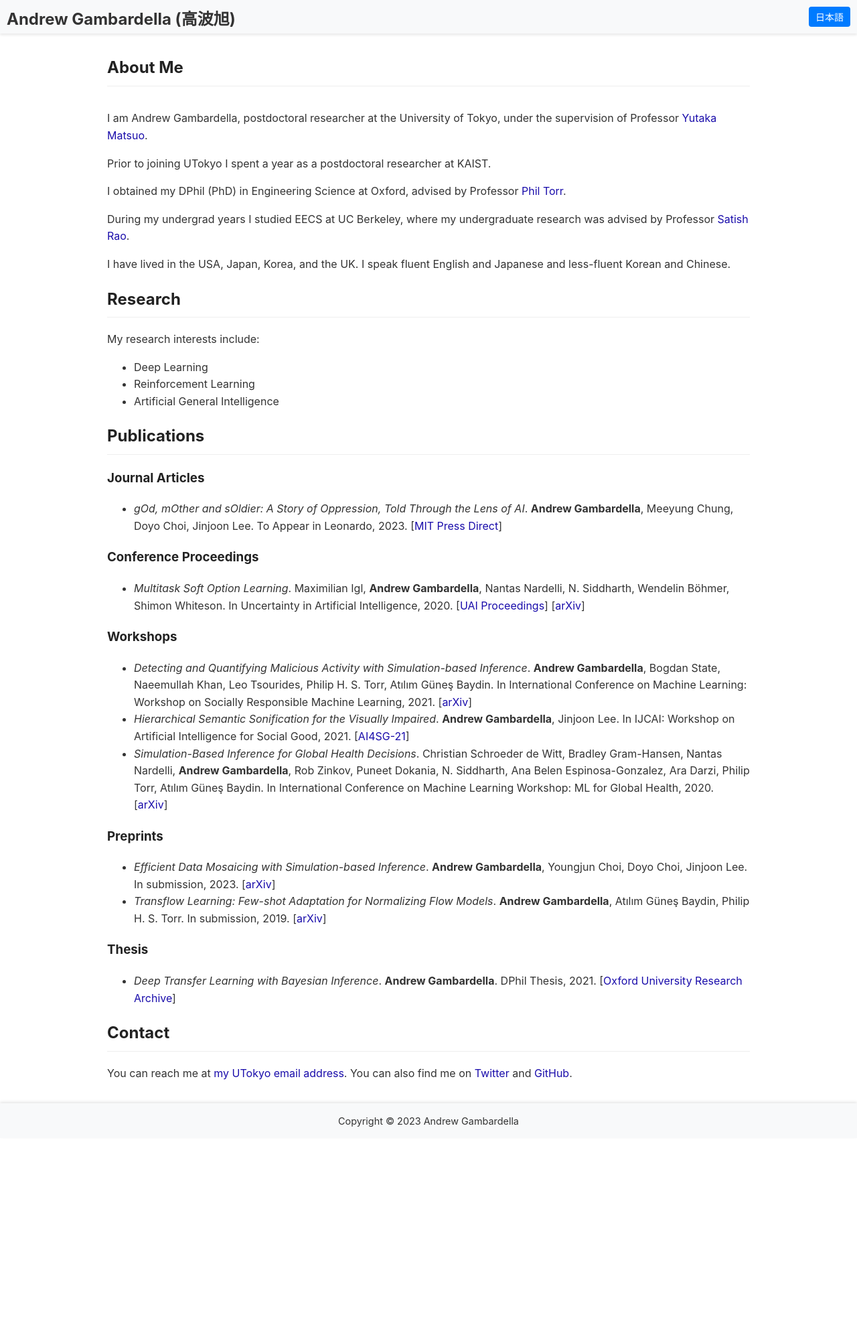
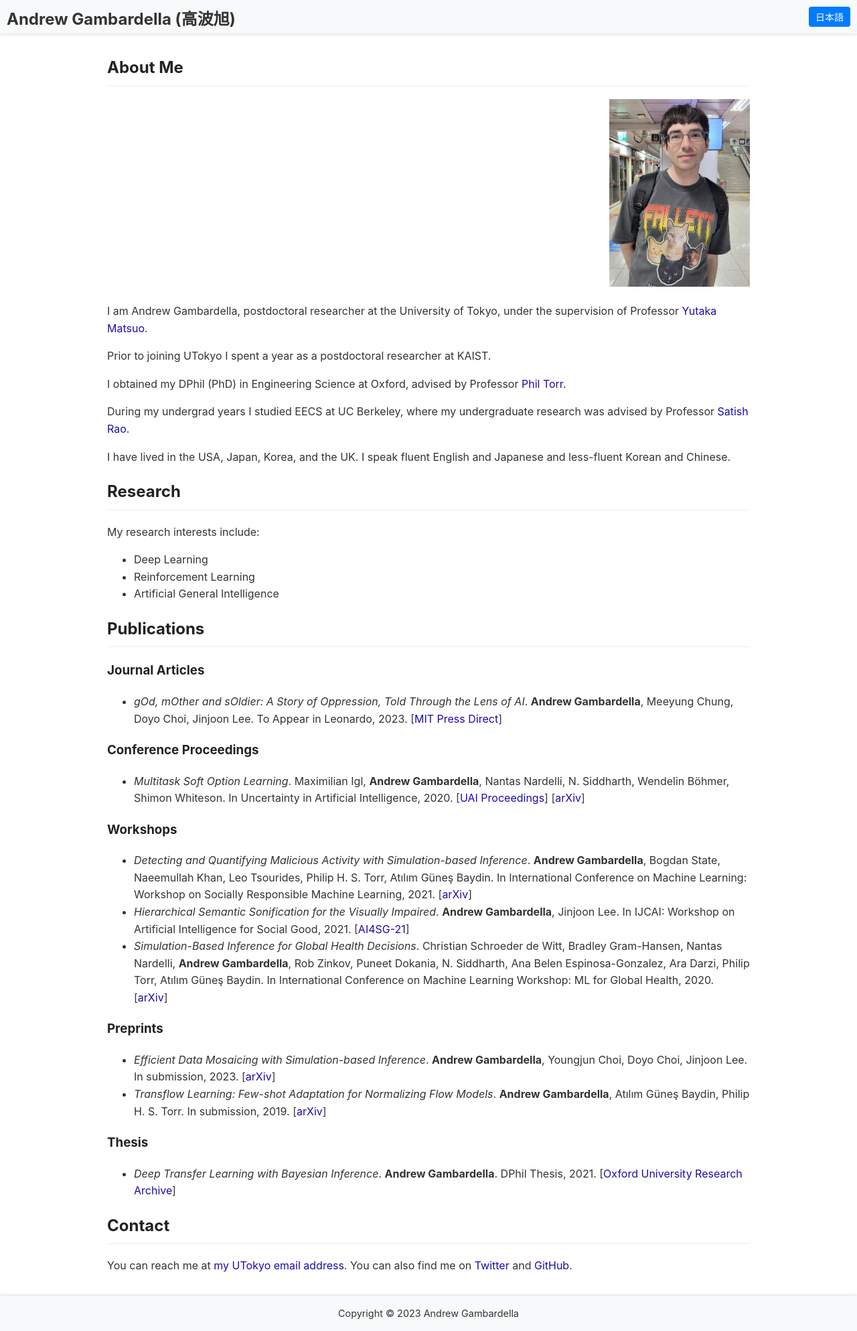
Before and after one commit to atgambardella/atgambardella.github.io, a Jekyll site: the page built from index.md, in a window 1280 px wide. Shown: the whole page at 67% size. Built offline with Jekyll 4.4.1, drawn with Linux system fonts in a browser that asks for light colours; a script that is not in the unit is left out; before the commit the page ends 1699 px from its top, so only the background shows below that.

Commit message:
try adding picture

```diff
--- a/_layouts/default.html
+++ b/_layouts/default.html
@@ -27,6 +27,9 @@
       <div class="text-content">
         {{ page.about-me | markdownify }}
       </div>
+	  <div class="profile-image">
+        <img src="/assets/images/profile_picture.jpg" alt="Profile Picture" width="210" height="280">
+      </div>
     </div>
   </section>
 {% endif %}
--- a/assets/css/style.css
+++ b/assets/css/style.css
@@ -115,18 +115,18 @@ footer p {
 }
 
 .about-me-content {
-  display: flex;
+  display: grid;
+  grid-template-columns: 1fr auto;
+  grid-column-gap: 20px;
   align-items: flex-start;
-  flex-wrap: wrap;
-  background-image: url('/assets/images/profile_picture.jpg');
-  background-repeat: no-repeat;
-  background-position: right;
-  background-size: 210px 280px;
 }
 
 .text-content {
-  flex: 1;
-  padding-right: 230px;
+  grid-column: 1;
+}
+
+.profile-image {
+  grid-column: 2;
 }
 
 table.profile {
```
